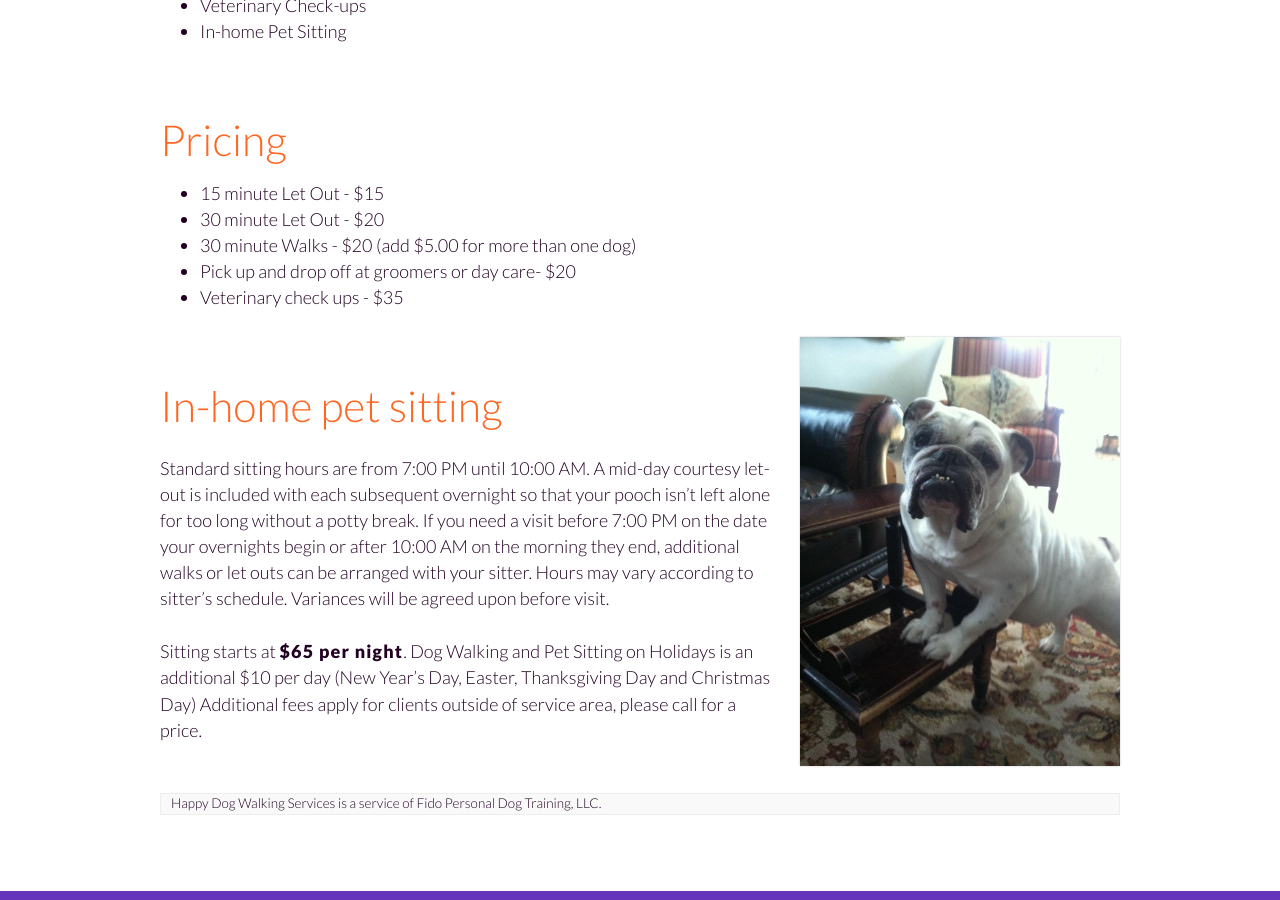
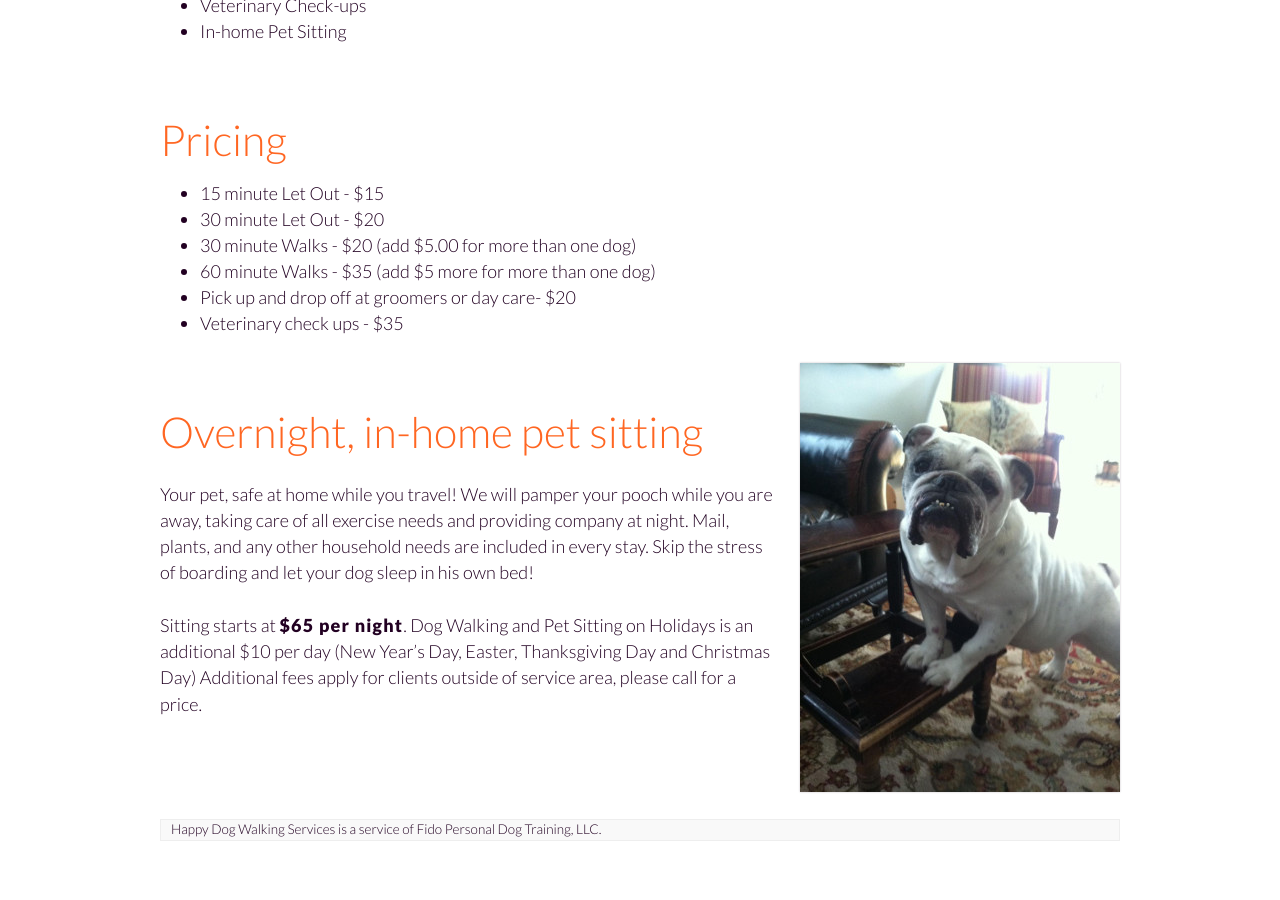
Before and after one commit to fidodogtraining/fidodogtraining.github.io, a Jekyll site: the page built from _autopages/walking.md, in a window 1280 px wide and 900 px high, scrolled down 684 px. Built offline with Jekyll 4.4.1, drawn with Linux system fonts in a browser that asks for light colours; Markdown is read by kramdown in place of the engine named in the settings.

Commit message:
Update walking.md

```diff
--- a/_autopages/walking.md
+++ b/_autopages/walking.md
@@ -23,19 +23,14 @@ Royal Oak, and Huntington Woods.
   * 15 minute Let Out - $15
   * 30 minute Let Out - $20
   * 30 minute Walks - $20 (add $5.00 for more than one dog)
+  * 60 minute Walks - $35 (add $5 more for more than one dog)
   * Pick up and drop off at groomers or day care- $20
   * Veterinary check ups - $35
 
 <img class="right" src="/images/sitting.jpg" alt="" />
-## In-home pet sitting
+## Overnight, in-home pet sitting
 
-Standard sitting hours are from 7:00 PM until 10:00 AM. A mid-day courtesy
-let-out is included with each subsequent overnight so that your pooch
-isn't left alone for too long without a potty break. If you need a visit
-before 7:00 PM on the date your overnights begin or after 10:00 AM on the
-morning they end, additional walks or let outs can be arranged with
-your sitter. Hours may vary according to sitter's schedule.
-Variances will be agreed upon before visit.
+Your pet, safe at home while you travel! We will pamper your pooch while you are away, taking care of all exercise needs and providing company at night. Mail, plants, and any other household needs are included in every stay. Skip the stress of boarding and let your dog sleep in his own bed!
 
 Sitting starts at **$65 per night**. Dog Walking and Pet Sitting on Holidays is an
 additional $10 per day (New Year's Day, Easter, Thanksgiving Day and Christmas Day)
```
